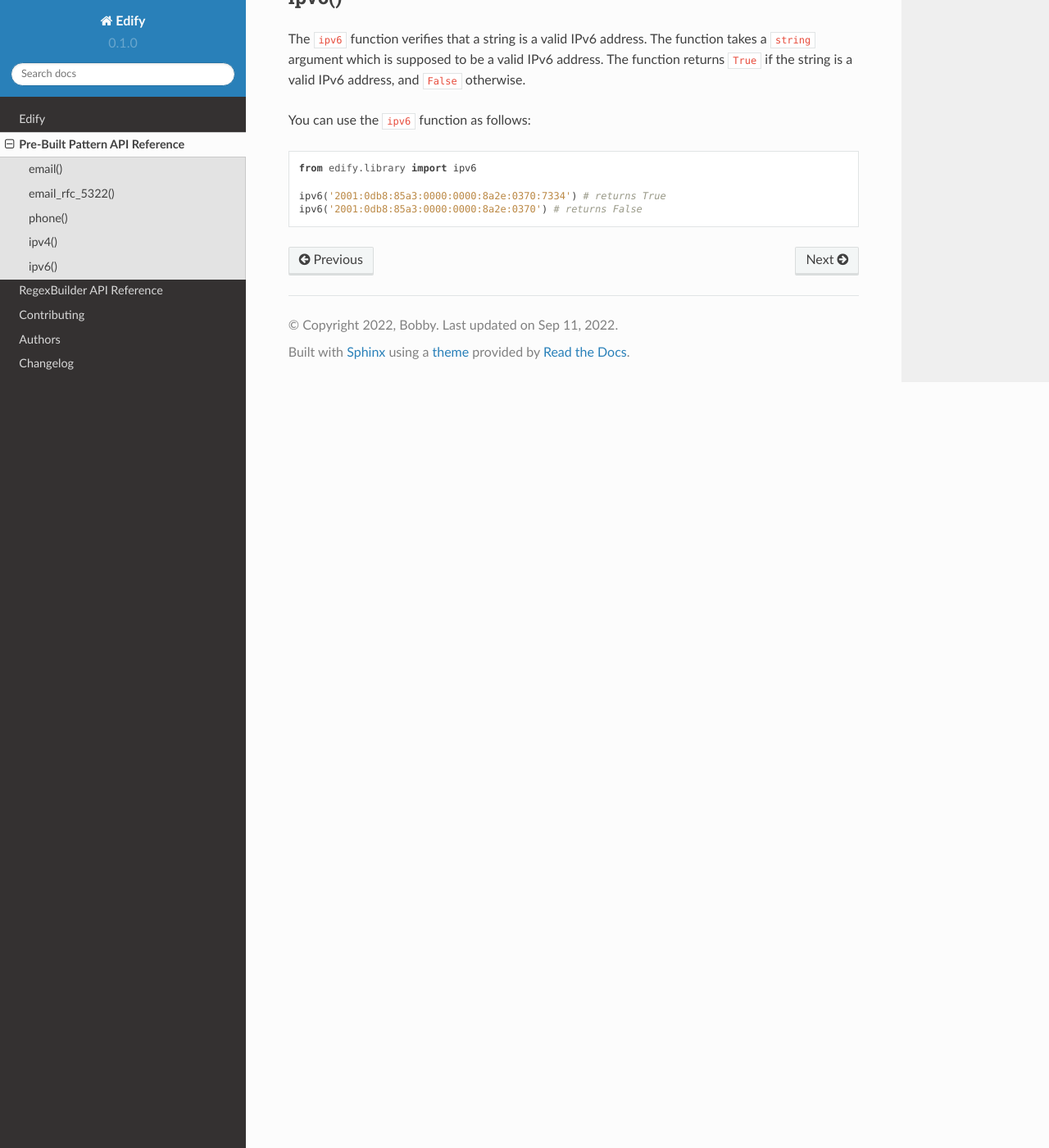
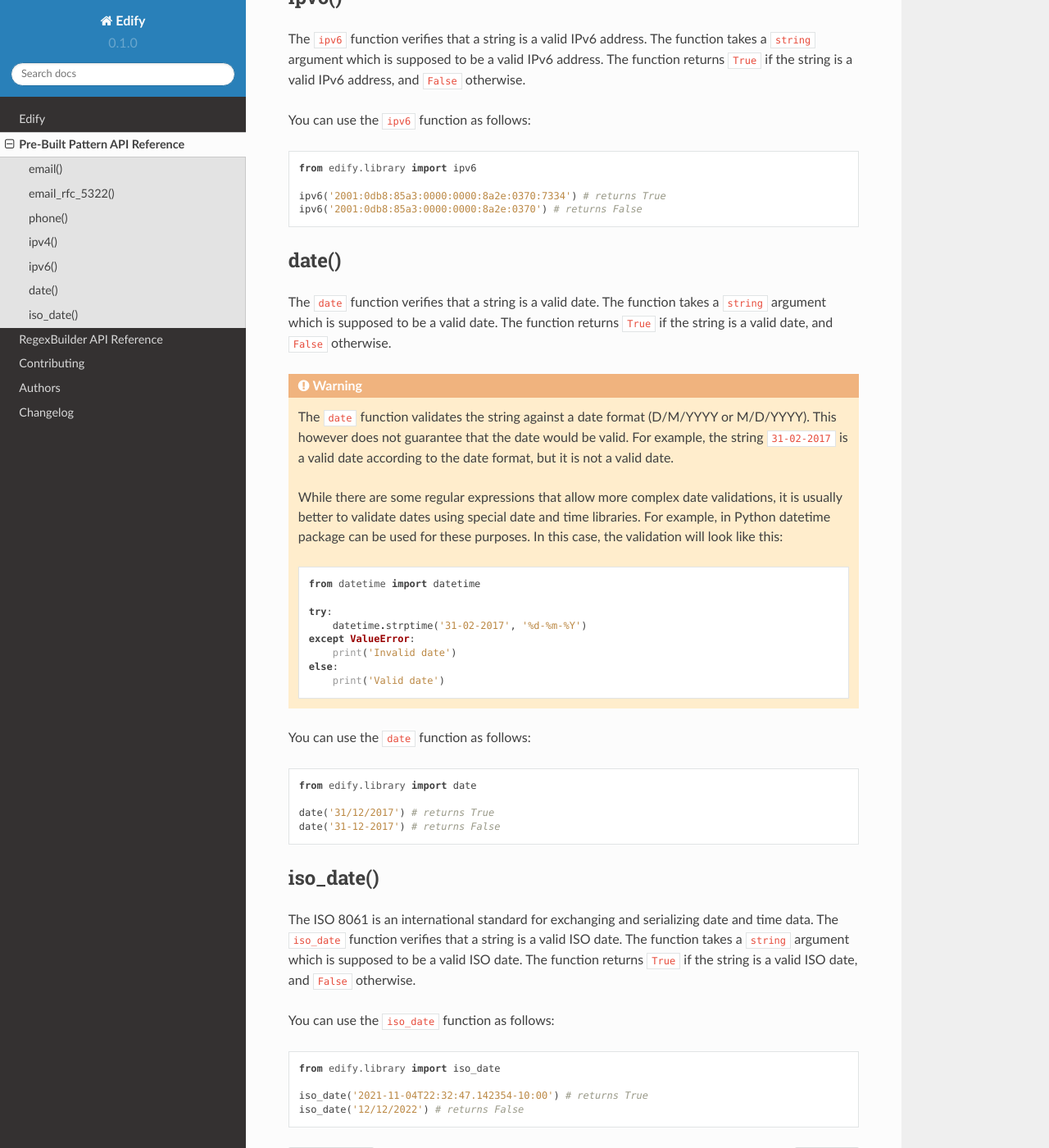
Before and after one commit to luciferreeves/edify, a Sphinx documentation site: the page built from docs/built-in/index.rst, in a window 1280 px wide and 1400 px high, scrolled down 2084 px. Shown: the whole window at 82% size. Built offline with Sphinx 7.4.7 and the Read the Docs theme 2.0.0, drawn with Linux system fonts in a browser that asks for light colours.

Commit message:
Added date pattern

```diff
--- a/docs/built-in/index.rst
+++ b/docs/built-in/index.rst
@@ -90,3 +90,47 @@ You can use the ``ipv6`` function as follows:
 
     ipv6('2001:0db8:85a3:0000:0000:8a2e:0370:7334') # returns True
     ipv6('2001:0db8:85a3:0000:0000:8a2e:0370') # returns False
+
+date()
+------
+
+The ``date`` function verifies that a string is a valid date. The function takes a ``string`` argument which is supposed to be a valid date. The function returns ``True`` if the string is a valid date, and ``False`` otherwise.
+
+.. warning::
+    The ``date`` function validates the string against a date format (D/M/YYYY or M/D/YYYY). This however does not guarantee that the date would be valid. For example, the string ``31-02-2017`` is a valid date according to the date format, but it is not a valid date.
+
+    While there are some regular expressions that allow more complex date validations, it is usually better to validate dates using special date and time libraries. For example, in Python datetime package can be used for these purposes. In this case, the validation will look like this:
+
+    .. code-block:: python
+
+        from datetime import datetime
+
+        try:
+            datetime.strptime('31-02-2017', '%d-%m-%Y')
+        except ValueError:
+            print('Invalid date')
+        else:
+            print('Valid date')
+
+You can use the ``date`` function as follows:
+
+.. code-block:: python
+
+    from edify.library import date
+
+    date('31/12/2017') # returns True
+    date('31-12-2017') # returns False
+
+iso_date()
+----------
+
+The ISO 8061 is an international standard for exchanging and serializing date and time data. The ``iso_date`` function verifies that a string is a valid ISO date. The function takes a ``string`` argument which is supposed to be a valid ISO date. The function returns ``True`` if the string is a valid ISO date, and ``False`` otherwise.
+
+You can use the ``iso_date`` function as follows:
+
+.. code-block:: python
+
+    from edify.library import iso_date
+
+    iso_date('2021-11-04T22:32:47.142354-10:00') # returns True
+    iso_date('12/12/2022') # returns False
```
Also changed, not shown: 3 other files.
